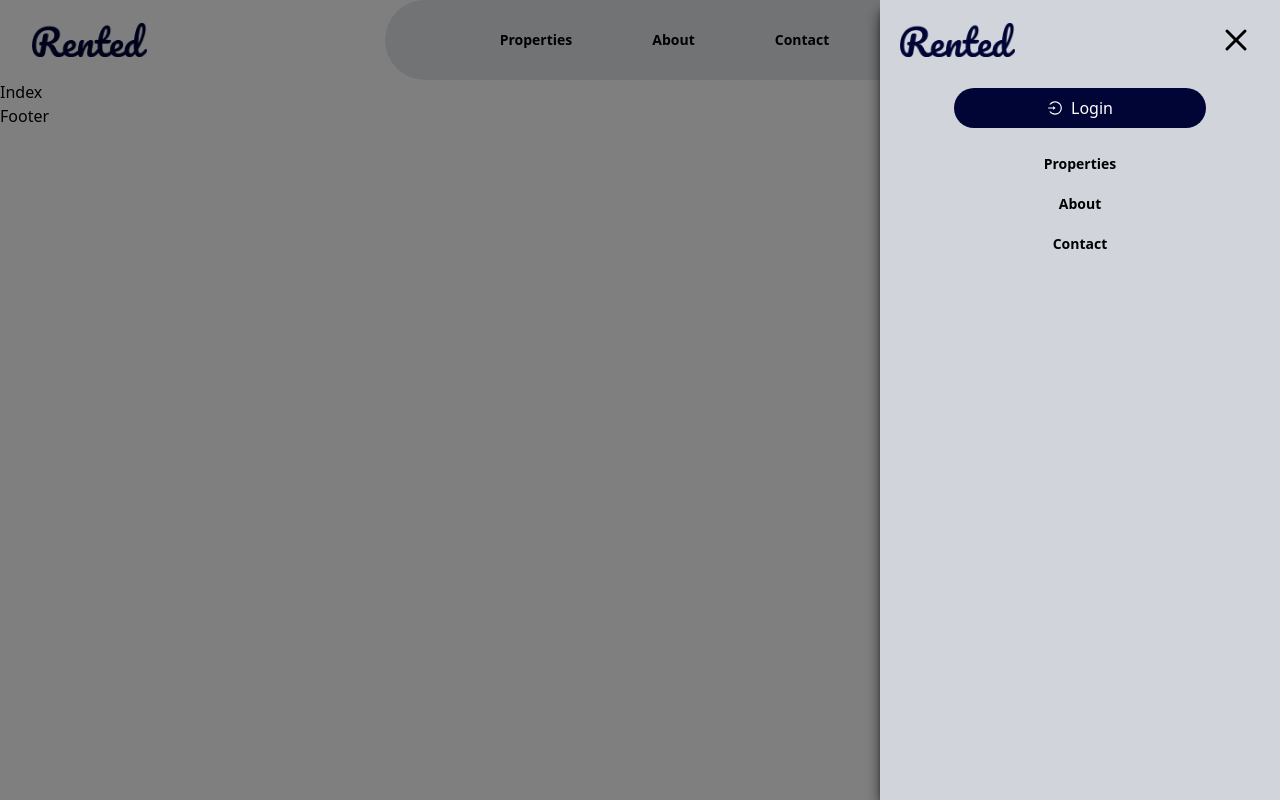
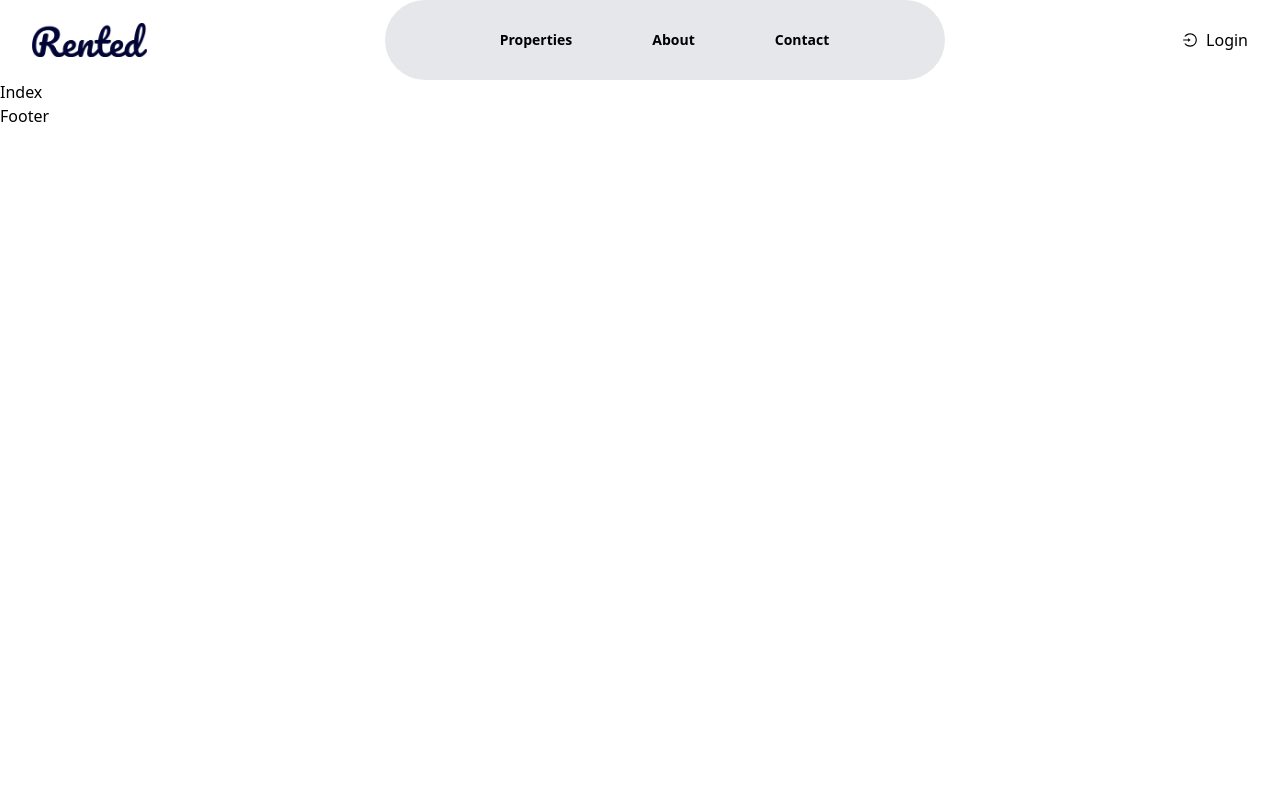
Before and after one commit to xProfanity/rented, a Next.js app: page / in a window 1280 px wide. Built offline with nearby package versions, Linux system fonts and the light colour scheme.

Commit message:
added menu buttons functionalities

```diff
--- a/components/MobileMenu.tsx
+++ b/components/MobileMenu.tsx
@@ -15,8 +15,8 @@ export default function MobileMenu() {
     const user = null
 
   return (
-    <div className="fixed h-screen w-full top-0">
-        <div className="h-screen w-full bg-black opacity-50 absolute top-0 left-0"/>
+    <div className={`fixed h-screen w-full top-0 ${navOpen ? 'block' : 'hidden'}`}>
+        <div onClick={handleNavOpen} className="h-screen w-full bg-black opacity-50 absolute top-0 left-0"/>
         <div className="fixed z-50 right-0 shadow-lg shadow-black top-0 h-screen w-[25rem] bg-gray-300 flex flex-col">
             <div className="h-20 w-[90%] flex mx-auto flex-row justify-between items-center">
                 <Image
@@ -25,7 +25,7 @@ export default function MobileMenu() {
                     width={115}
                     alt="rented"
                 />
-                <button>
+                <button onClick={handleNavOpen}>
                     <BsX className="h-12 w-12" />
                 </button>
             </div>
@@ -58,6 +58,10 @@ export default function MobileMenu() {
                     }
                 </ul>
             </div>
+
+            <div className="mt-52 w-[90%] mx-auto flex flex-row justify-end items-center">
+                <p className="text-gray-500 text-sm">&copy;copyright 2023</p>
+            </div>
         </div>
     </div>
   )
```
